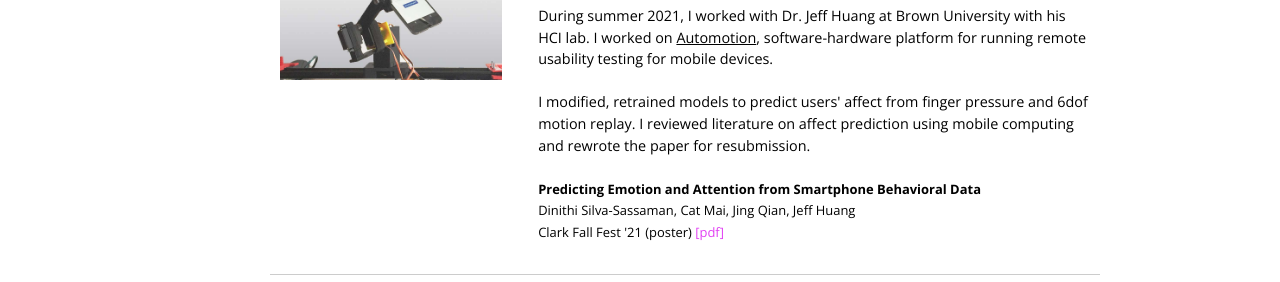
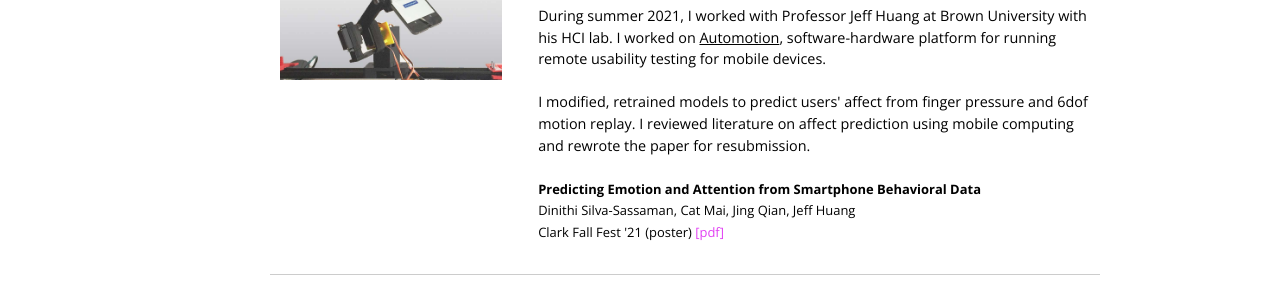
Before and after one commit to catxmai/catxmai.github.io, a plain HTML site: page projects.html in a window 1280 px wide. Shown: the part 605-887 px from the top of the page. Drawn offline with nearby package versions, Linux system fonts and the light colour scheme.

Commit message:
change wording

```diff
--- a/projects.html
+++ b/projects.html
@@ -274,8 +274,9 @@
                 <img src="img/remotion.jpg" id="automotion">
                 <h3>Automotion: Predicting Emotion
                     and Attention from Smartphone Behavioral Data</h3>
-                <p>During summer 2021, I worked with Dr. Jeff Huang at Brown University with his HCI lab.
-                     I worked on <a href="https://remotion.cs.brown.edu/" target="_blank" style="text-decoration: underline">Automotion</a>, software-hardware platform for running remote usability testing for mobile devices.
+                <p>During summer 2021, I worked with Professor Jeff Huang at Brown University with his HCI lab.
+                     I worked on <a href="https://remotion.cs.brown.edu/" target="_blank" style="text-decoration: underline">Automotion</a>,
+                    software-hardware platform for running remote usability testing for mobile devices.
                      <br><br>
                     I modified, retrained models to predict users' affect from finger pressure and 6dof motion replay.
                      I reviewed literature on affect prediction using mobile computing and rewrote the paper for resubmission.
```
